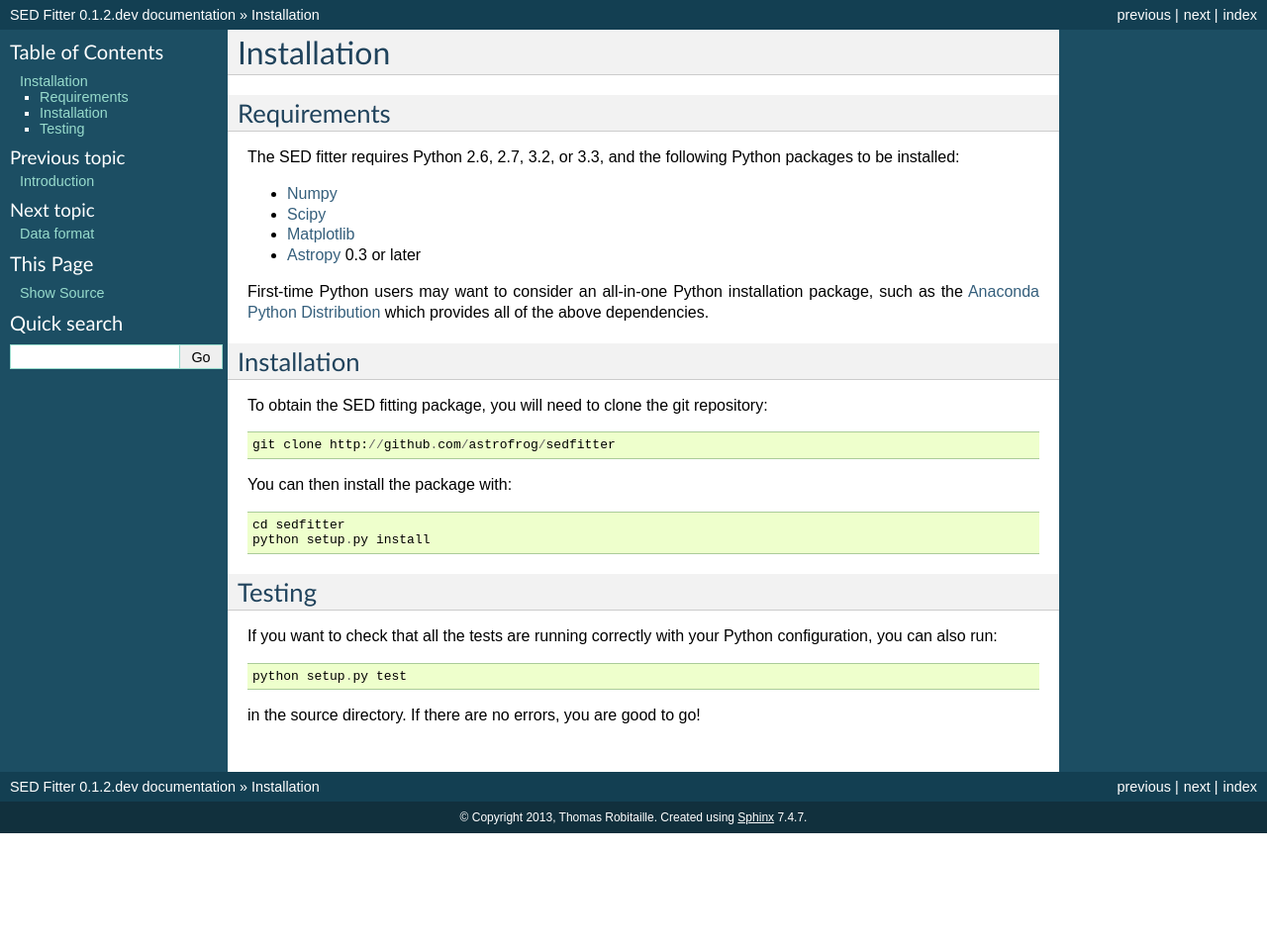
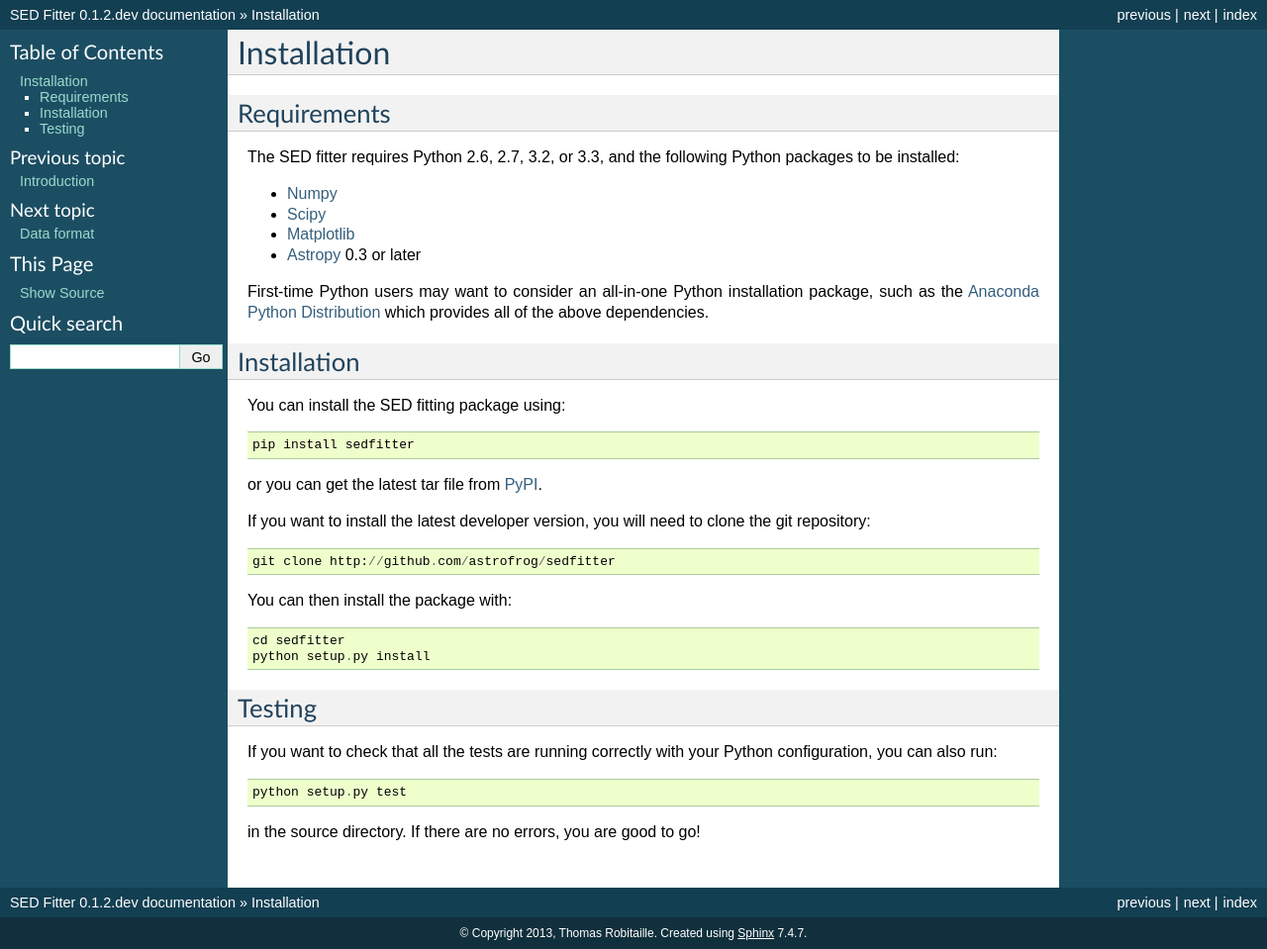
Before and after one commit to astrofrog/sedfitter, a Sphinx documentation site: the page built from docs/installation.rst, in a window 1280 px wide. Shown: the whole page at 99% size. Built offline with Sphinx 7.4.7, drawn with Linux system fonts in a browser that asks for light colours; formulas are drawn with MathJax 3; before the commit the page ends 900 px from its top, so only the background shows below that.

Commit message:
Added pip instructions

```diff
--- a/docs/installation.rst
+++ b/docs/installation.rst
@@ -25,7 +25,15 @@ package, such as the `Anaconda Python Distribution
 Installation
 ============
 
-To obtain the SED fitting package, you will need to clone the git repository::
+You can install the SED fitting package using::
+
+    pip install sedfitter
+
+or you can get the latest tar file from `PyPI
+<https://pypi.python.org/pypi/sedfitter>`_.
+
+If you want to install the latest developer version, you will need to clone
+the git repository::
 
     git clone http://github.com/astrofrog/sedfitter
 
```
